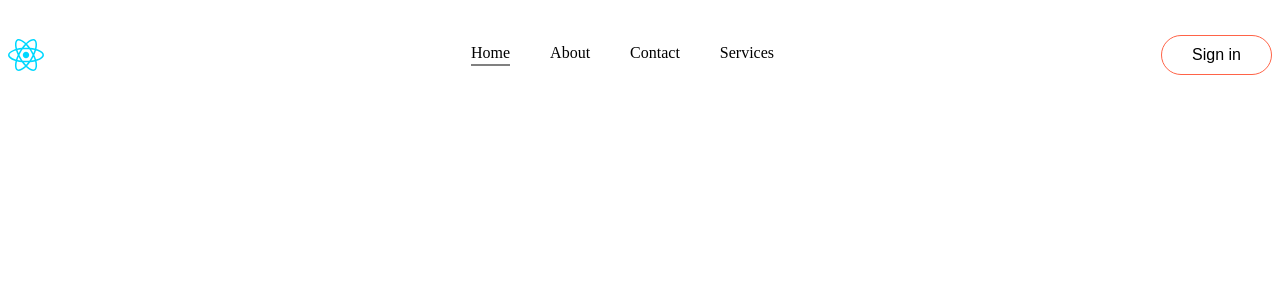
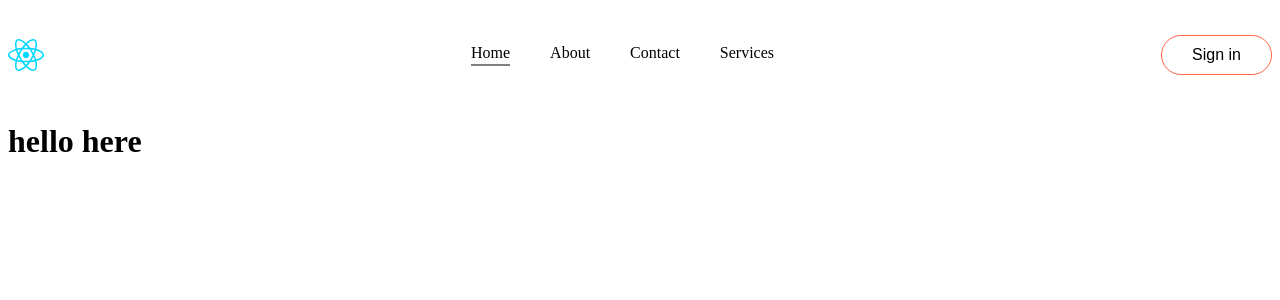
Before and after one commit to shoaibkhan-dev/react-practice-05, a React (Vite) app in the folder react-web/: page / in a window 1280 px wide. Shown: the top 300 px of the page. Built offline with nearby package versions, Linux system fonts and the light colour scheme.

Commit message:
h1 added

```diff
--- a/react-web/src/components/Form/InputFocus.jsx
+++ b/react-web/src/components/Form/InputFocus.jsx
@@ -80,7 +80,7 @@ import React from 'react'
 const InputFocus = () => {
   return (
     <div>
-
+      <h1>hello here</h1>
     </div>
   )
 }
```
